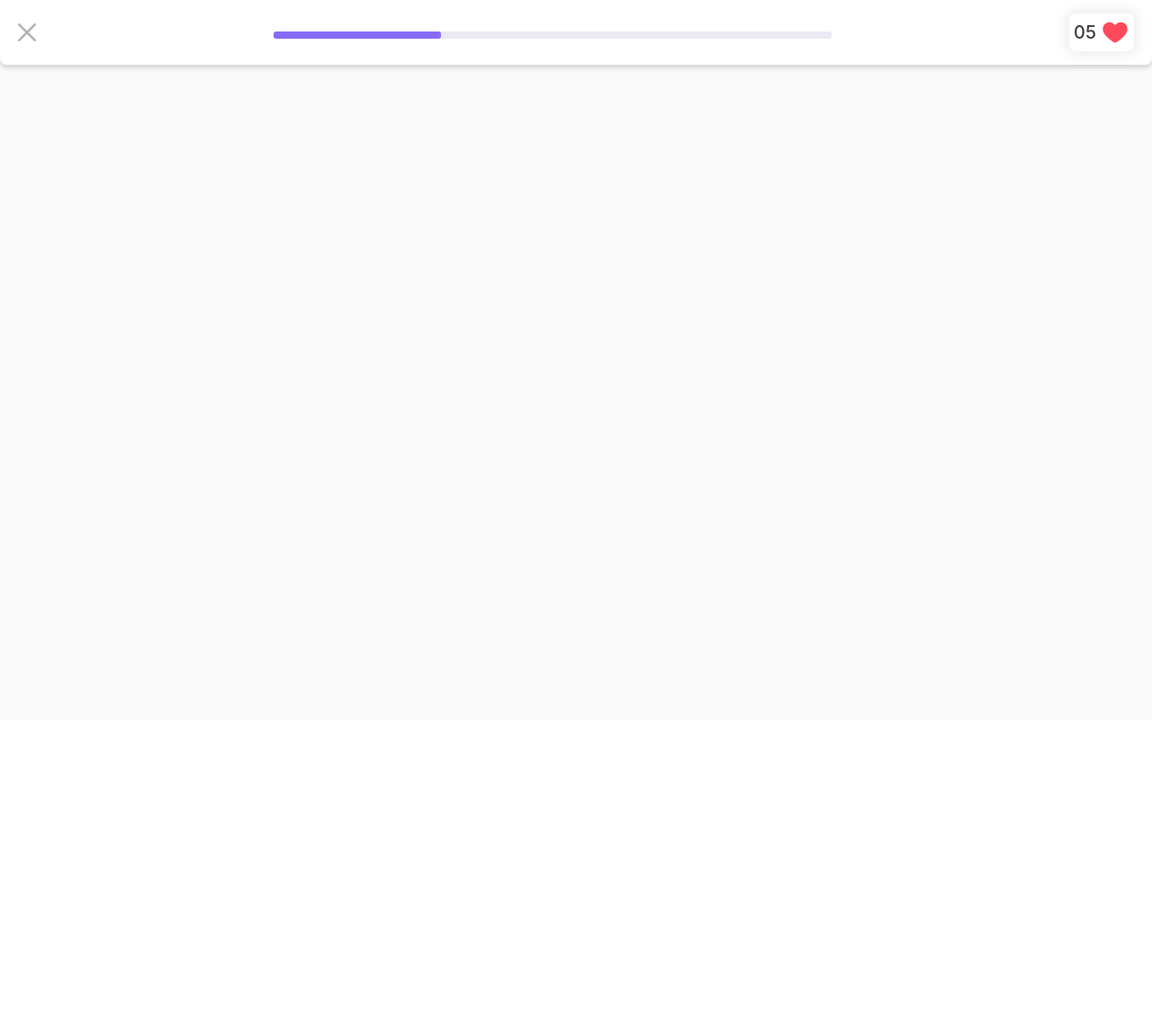
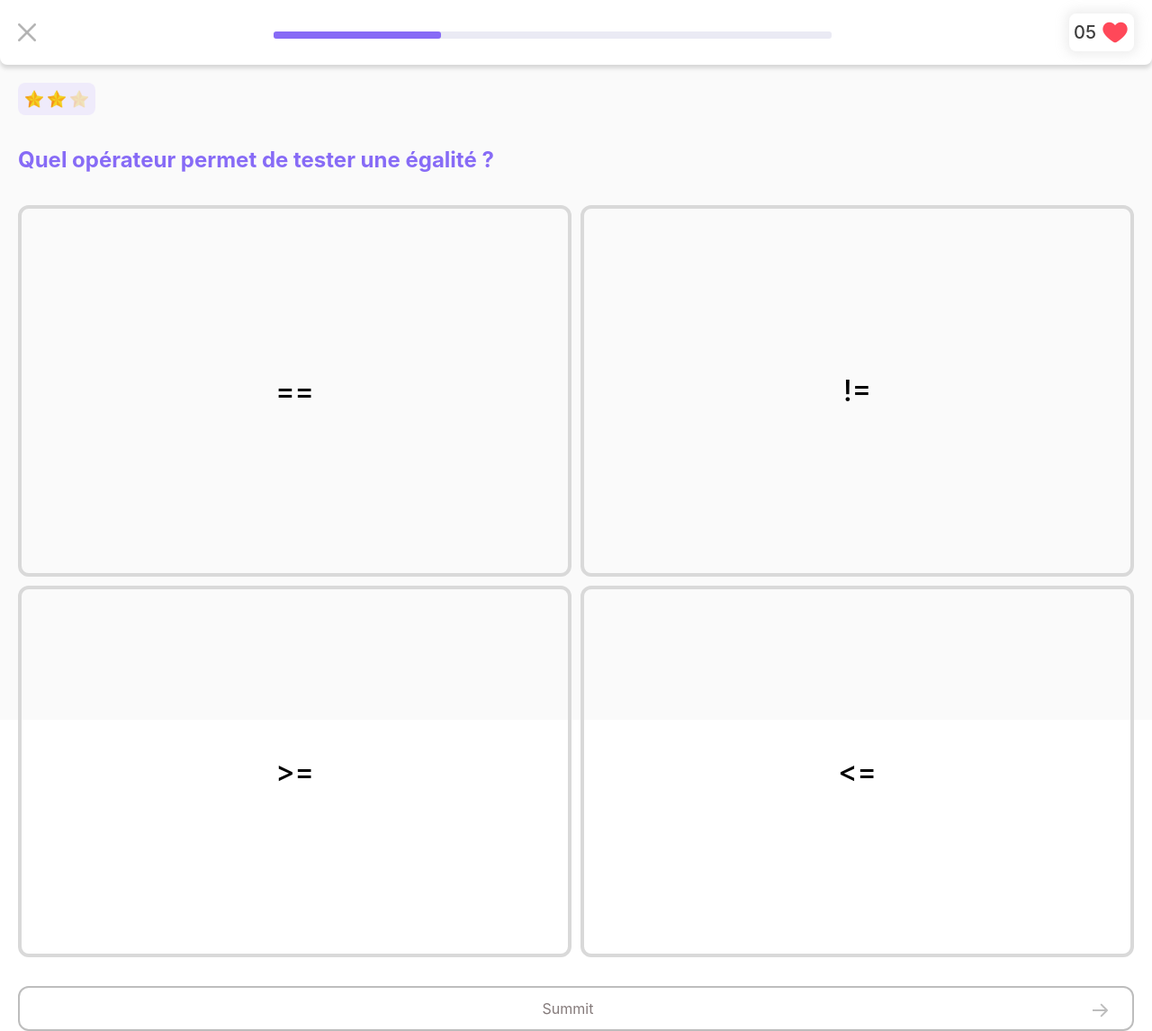
Before and after one commit to Ollamy/Ollamy, a Next.js app in the folder frontend/: page /lesson/1 in a window 1280 px wide. Shown: the whole page at 90% size. Before the commit the page ends 800 px from the top, so only its background shows below. Built offline with nearby package versions, Linux system fonts and the light colour scheme.

Commit message:
add multi question in front

```diff
--- /dev/null
+++ b/frontend/src/Components/Button/ArrowButton.tsx
@@ -0,0 +1,58 @@
+import Image from 'next/image';
+import styled from 'styled-components';
+import arrowIcon from './../../../public/assets/arrow.svg';
+
+export enum StyleColor {
+  White = "WHITE",
+  Purple = "PURPLE",
+}
+
+interface ArrowButtonProps {
+  onClick: () => void
+  buttonText: string
+  styleColor?: StyleColor;
+};
+
+const ArrowButton = ({ onClick, buttonText, styleColor}: ArrowButtonProps) : JSX.Element => {
+  return (
+    <Container style={colorStyles[styleColor ?? 'WHITE']} onClick={onClick}>
+      <TextContainer>
+        {buttonText}
+      </TextContainer>
+      <Image src={arrowIcon} alt={""} style={{height: "100%", alignSelf: 'end'}}/>
+    </Container>
+  )
+}
+
+type colorStylesType = {
+  [key in StyleColor]: {};
+};
+
+const colorStyles: colorStylesType = {
+  WHITE:
+    {
+      background: 'white',
+      border: '2px solid #BDBDBD',
+      color: '#847A7A',
+    },
+  PURPLE:
+    {
+      background: '#876BF6',
+      color: 'white',
+    }
+};
+
+const Container = styled.div`
+  display: flex;
+  justify-content: center;
+  padding: 13px 26px;
+  border-radius: 12px;
+`;
+
+const TextContainer = styled.div`
+  flex: 1;
+  display: flex;
+  justify-content: center;
+`;
+
+export default ArrowButton;
--- a/frontend/src/Components/Topbar/lesson/index.tsx
+++ b/frontend/src/Components/Topbar/lesson/index.tsx
@@ -19,7 +19,7 @@ const TopBarLesson = ({ completion, lifeCount }: TopBarLessonProps): JSX.Element
 
   return (
     <Container>
-      <Image src={closeIcon} alt={""} style={{height: "100%"}} onClick={handlClose}/>
+      <Image src={closeIcon} alt={""} onClick={handlClose}/>
       <EmptyBarLesson>
         <ProgressLesson percent={completion} />
       </EmptyBarLesson>
--- a/frontend/src/Components/Topbar/lesson/lifeCounter.tsx
+++ b/frontend/src/Components/Topbar/lesson/lifeCounter.tsx
@@ -17,7 +17,7 @@ const LifeCounter = ({lifeCount}: LifeCounterProps): JSX.Element => {
   )
 }
 
-const LifeText = styled.div`
+const LifeText = styled.text`
   color: #3D3D3D;
   font-style: normal;
   font-weight: 500;
--- /dev/null
+++ b/frontend/src/Components/question/DifficultyStar.tsx
@@ -0,0 +1,36 @@
+import Image from 'next/image';
+import styled from 'styled-components';
+import starIcon from './../../../public/assets/star.svg';
+
+interface DifficultyProps {
+  difficulty: number
+  difficultyMax: number
+};
+
+const DifficultyStar = ({difficulty, difficultyMax}: DifficultyProps): JSX.Element => {
+  return (
+    <Container>
+      {
+        Array.from({ length: difficultyMax }, (_, i) =>
+         <Image
+          key={i}
+          src={starIcon}
+          alt={""}
+          style={{height: "100%", opacity: i >= difficulty ? "30%" : undefined}}
+        />)
+      }
+    </Container>
+  )
+}
+
+const Container = styled.div`
+  display: flex;
+  gap: 5px;
+  padding: 8px;
+
+  width: fit-content;
+  background: rgba(236, 230, 252, 0.7);
+  border-radius: 8px;
+`;
+
+export default DifficultyStar;
--- /dev/null
+++ b/frontend/src/Components/question/index.tsx
@@ -0,0 +1,112 @@
+import styled from 'styled-components';
+import { useCallback, useState } from 'react';
+import DifficultyStar from './DifficultyStar';
+import ArrowButton from '../Button/ArrowButton';
+import { StyleColor } from '../Button/ArrowButton';
+
+export interface CheckResponse {
+  success: boolean
+  id: string
+}
+
+interface DifficultyProps {
+  question: string
+  answers : string[]
+  summitAnswer: ({ id }) => void
+  handleNext: () => void
+
+  checkResponse?: CheckResponse
+};
+
+const answerBoxColor = (curId: string, answerId: string, checkResponse?: CheckResponse): {background?: string, borderColor?: string} => {
+  if (!checkResponse) {
+    if ( answerId === curId)
+      return {borderColor: '#876BF6'}
+  } else {
+    if (checkResponse.success === false && curId === answerId)
+      return {background: 'rgba(225, 62, 62, 0.56)', borderColor: '#E13E3E'}
+    if (curId === checkResponse.id)
+      return {background: '#D1FED9', borderColor: '#3BB765'}
+  }
+  return {}
+}
+
+const QuestionDisplay = ({question, answers, summitAnswer, checkResponse, handleNext}: DifficultyProps): JSX.Element => {
+  const [tempAnswerId, setTempAnswerId] = useState<string>();
+
+  const handleClick = useCallback(() => {
+    summitAnswer({id: tempAnswerId})
+  }, [tempAnswerId]);
+
+  const handleClickNext = useCallback(() => {
+    setTempAnswerId(undefined)
+    handleNext()
+  }, [tempAnswerId]);
+
+  return (
+    <Container>
+      <DifficultyStar difficulty={2} difficultyMax={3}/>
+      <QuestionContainer>
+        {question}
+      </QuestionContainer>
+      <AnswersContainer>
+        {answers.map((str, idx) => (
+          <AnswerContainer key={idx} col={idx % 2 + 1} row={Math.floor((idx + 1) / 3) + 1} onClick={() => {!checkResponse && setTempAnswerId(str)}}>
+            <Answer {...answerBoxColor(str, tempAnswerId, checkResponse)}>
+              {str}
+            </Answer>
+          </AnswerContainer>
+          )
+        )}
+      </AnswersContainer>
+      {checkResponse ?
+        <ArrowButton onClick={handleClickNext} buttonText={"Next"} styleColor={StyleColor.Purple}/> :
+        <ArrowButton onClick={tempAnswerId ? handleClick : undefined} buttonText={"Summit"} styleColor={tempAnswerId ? StyleColor.Purple : undefined}/>
+      }
+    </Container>
+  )
+}
+
+const Container = styled.div`
+  display: flex;
+  flex-direction: column;
+  gap: 32px;
+
+  margin: 20px;
+`;
+
+const AnswersContainer = styled.div`
+  display: grid;
+  grid-gap: 10px;
+`;
+
+const AnswerContainer = styled.div<{row: number, col: number}>`
+  grid-column-start: ${({ col }) => `${col}`};
+  grid-column-end: ${({ col }) => `${col + 1}`};
+  grid-row-start: ${({ row }) => `${row}`};
+  grid-row-end: ${({ row }) => `${row + 1}`};
+`;
+
+const Answer = styled.div<{background?: string, borderColor?: string}>`
+  color: black;
+  background: ${({ background }) => background};
+  text-align: center;
+  font-style: normal;
+  font-weight: 500;
+  font-size: 32px;
+  line-height: 36px;
+
+  padding: 30% 30%;
+
+  border: ${({ borderColor }) => `4px solid ${borderColor ? borderColor : '#D9D9D9'}`};
+  border-radius: 12px;
+`;
+
+const QuestionContainer = styled.text`
+  font-weight: 700;
+  font-size: 24px;
+  line-height: 36px;
+  color: #876BF6;
+`;
+
+export default QuestionDisplay;
--- a/frontend/src/pages/Lesson/mobile/index.tsx
+++ b/frontend/src/pages/Lesson/mobile/index.tsx
@@ -1,14 +1,39 @@
+import QuestionDisplay, { CheckResponse } from "src/Components/question";
 import {PagesProps} from "src/pages/interface";
 import styled from "styled-components";
 import TopBarLesson from '../../../Components/Topbar/lesson/index';
+import { useCallback, useState } from 'react';
 
-const LessonMobile = ({ children }: PagesProps): JSX.Element => {
+export interface LessonMobileProps extends PagesProps {
+  lessonId: string
+}
+
+const LessonMobile = ({ children, lessonId }: LessonMobileProps): JSX.Element => {
+  const [questionResp, setQuestionResp] = useState<CheckResponse>();
+  const [nb, setnb] = useState(0);
+
+  const questions = [{question: 'Quel opérateur  permet de tester une égalité ?', answers: ['==', '!=', '>=', '<=']},{question: 'question 2', answers: ['==', '!=', '>=', '<=']}]
+  const summitAnswer = useCallback(({ id }: {id: string}) => {
+    if (id) {
+      const res = {success: false, id: '=='}
+      setQuestionResp(res)
+    }
+  }, []);
+  const handleNext = useCallback(() => {
+    setQuestionResp(undefined)
+    if (questions.length === nb + 1)
+      window.open('/course', '_self');
+    else
+      setnb(nb + 1)
+  }, [nb]);
+
   return (
     <Container>
       {children}
       <TopBarLesson completion={30} lifeCount={5}/>
+      <QuestionDisplay {...{question: questions[nb].question, answers: questions[nb].answers, summitAnswer, handleNext, checkResponse: questionResp}}/>
     </Container>
-  );
+  )
 };
 
 const Container = styled.div`
```
Also changed, not shown: frontend/src/pages/course/mobile/index.tsx (+6 -2 lines), frontend/public/assets/arrow.svg (added), frontend/public/assets/star.svg (added).
